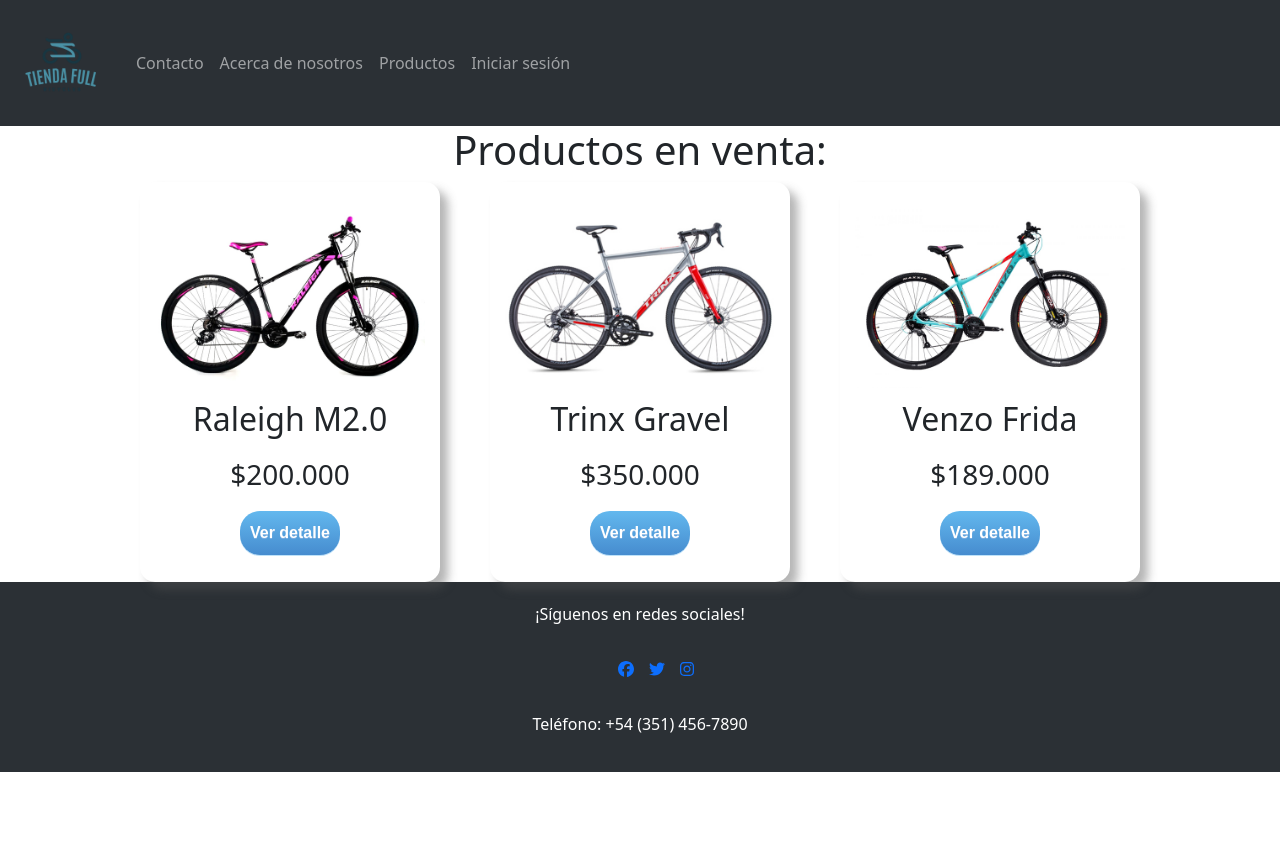
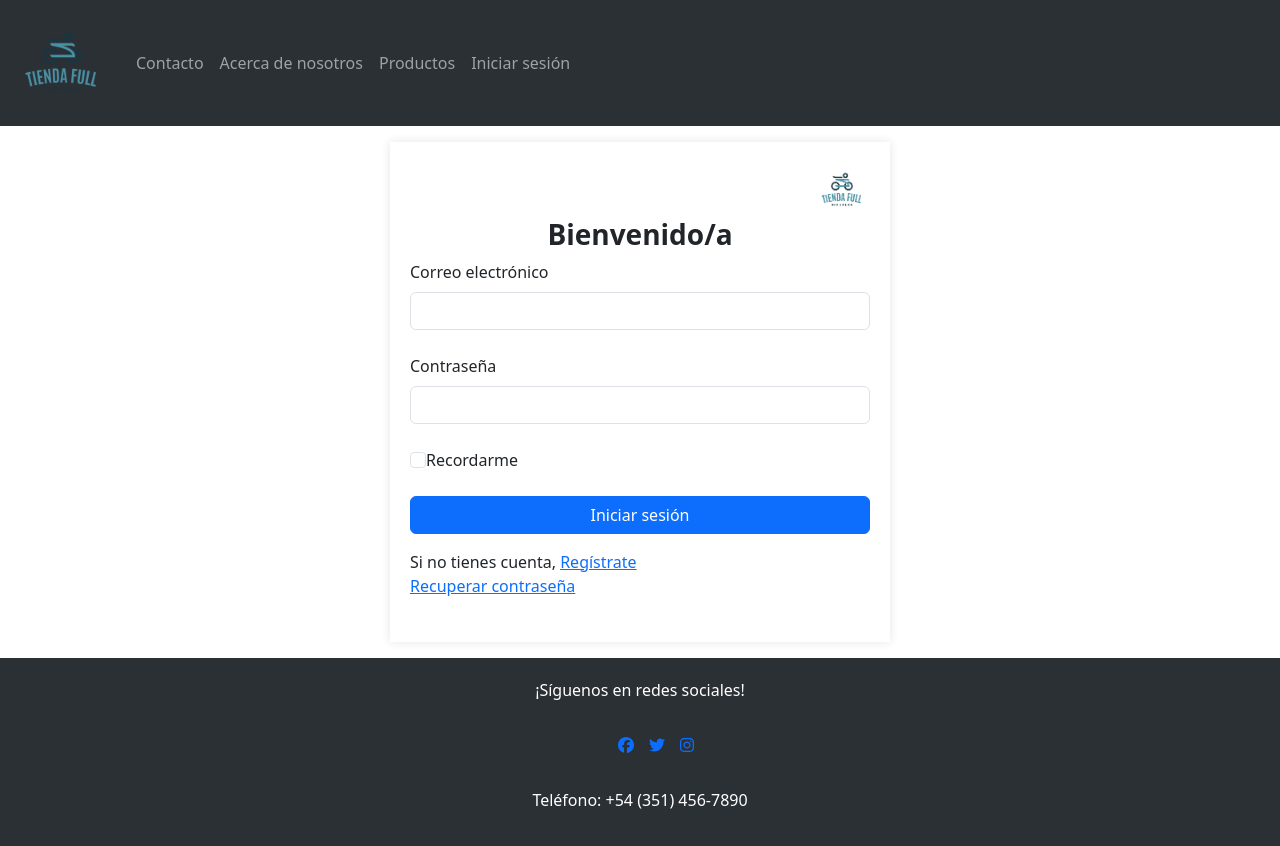
Before and after one commit to fedekrenn/tiendafull-ispc, an Angular app in the folder frontend/: page / in a window 1280 px wide. Before the commit the page ends 800 px from the top, so only its background shows below. Built offline with nearby package versions, Linux system fonts and the light colour scheme.

Commit message:
se agrega componente login-page

```diff
--- a/frontend/src/app/app.component.html
+++ b/frontend/src/app/app.component.html
@@ -1,3 +1,4 @@
 <app-header></app-header>
-<app-galeria-productos></app-galeria-productos>
+<!--<app-galeria-productos></app-galeria-productos> -->
+<app-login-page></app-login-page>
 <app-footer></app-footer>
--- a/frontend/src/app/app.component.ts
+++ b/frontend/src/app/app.component.ts
@@ -3,12 +3,13 @@
 import { HeaderComponent } from './components/header/header.component';
 import { FooterComponent } from './components/footer/footer.component';
 import { GaleriaProductosComponent } from './components/galeria-productos/galeria-productos.component';
+import { LoginPageComponent } from './components/login-page/login-page.component';
 
 
 @Component({
   selector: 'app-root',
   standalone: true,
-  imports: [RouterOutlet, HeaderComponent, FooterComponent, GaleriaProductosComponent],
+  imports: [RouterOutlet, HeaderComponent, FooterComponent, GaleriaProductosComponent,LoginPageComponent],
   templateUrl: './app.component.html',
   styleUrl: './app.component.css'
 })
--- /dev/null
+++ b/frontend/src/app/components/login-page/login-page.component.css
@@ -0,0 +1,14 @@
+.container {
+    max-width: 500px;
+    min-height: 500px;
+    padding: 20px;
+    margin: 0;
+    background-color: #fff;
+    box-shadow: 0 0 10px rgba(0, 0, 0, 0.1);
+}
+.container h1 {
+    margin: 10px;
+}
+.logo-login {
+    width: 80px;
+}
--- /dev/null
+++ b/frontend/src/app/components/login-page/login-page.component.html
@@ -0,0 +1,48 @@
+<main class="row justify-content-center">
+    <div class="container my-3">
+      <div class="row align-items-lg-stretch">
+        <div class="col">
+          <div class="row justify-content-end">
+            <img class="logo-login" src="../../../assets/logo-tienda.png" alt="">
+          </div>
+          <div class="text-center">
+            <h3 class="fw-bold">Bienvenido/a <span id="nombre"></span></h3>
+          </div>
+          <!-- Login -->
+          <form id="form" action="#">
+            <div class="mb-4">
+              <label for="email" class="form-label"
+                >Correo electrónico
+              </label>
+              <input id="email" type="email" class="form-control" name="email" required>
+            </div>
+            <div class="mb-4">
+              <label for="password" class="form-label">Contraseña </label>
+              <input id="password" type="password" class="form-control" name="password" required>
+            </div>
+            <div class="mb-4">
+              <input type="checkbox" name="recordarme" class="form-check-input">
+              <label class="form-check-label">Recordarme</label>
+            </div>
+            <div class="d-grid">
+              <button type="submit" class="btn btn-primary">
+                Iniciar sesión
+              </button>
+            </div>
+            <div class="my-3">
+              <span
+                >Si no tienes cuenta,
+                <a href="./registro.html"> Regístrate</a></span
+              >
+              <br>
+              <span
+                ><a href="recuperar-clave.html">
+                  Recuperar contraseña</a
+                ></span
+              >
+            </div>
+          </form>
+        </div>
+      </div>
+    </div>
+  </main>
```
Also changed, not shown: frontend/src/app/components/login-page/login-page.component.ts (added, +11 -0 lines), 1 other file (tests, documents, lock files or other folders).
